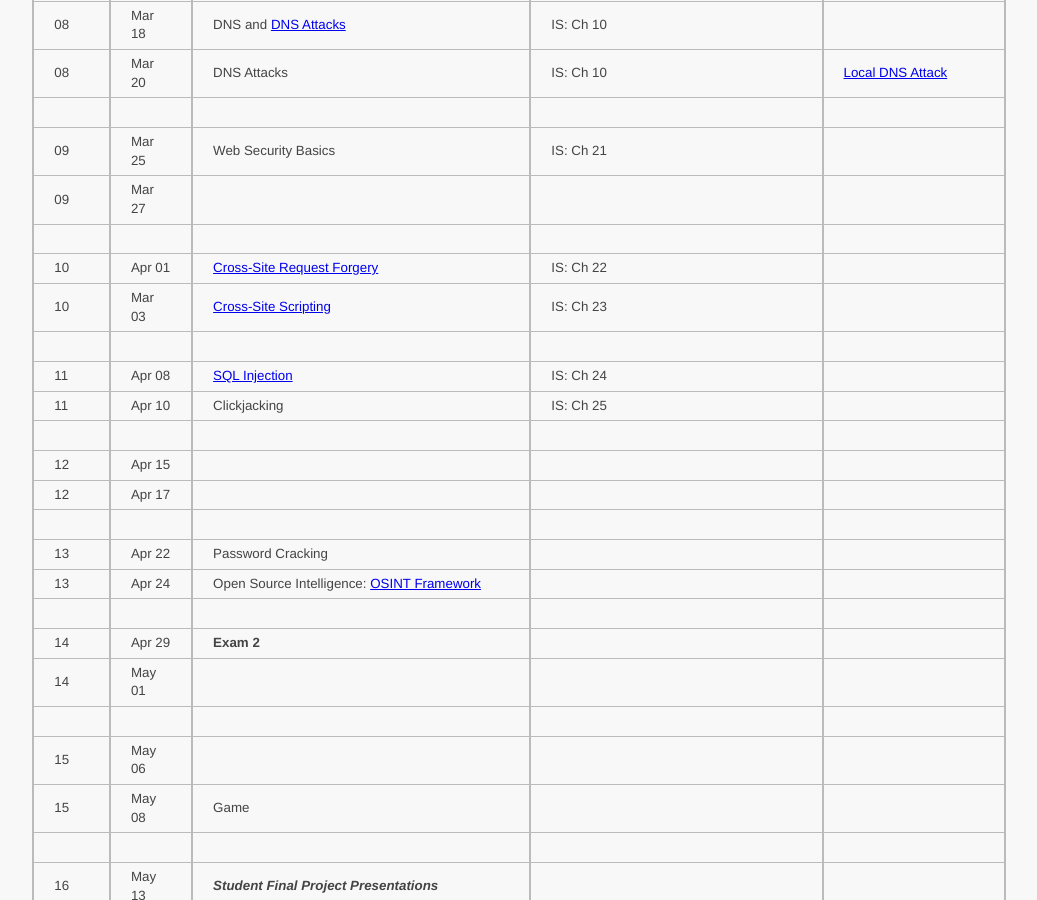
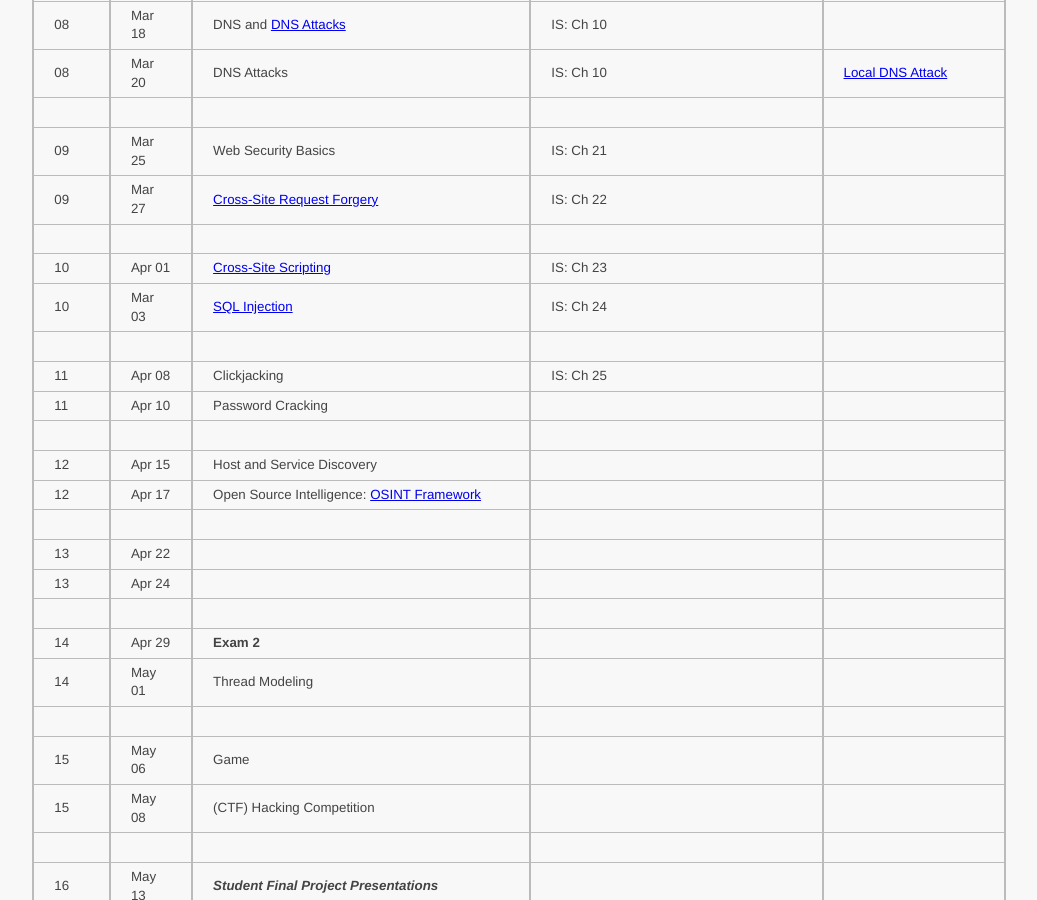
Before and after one commit to ycpcs/cs335-spring2025, a Jekyll site: the page built from schedule/index.md, in a window 1280 px wide and 900 px high, scrolled down 1040 px. Shown: the whole window, without its empty margins (121-1158 px from the left). Built offline with Jekyll 4.4.1, drawn with Linux system fonts in a browser that asks for light colours.

Commit message:
update schedule

```diff
--- a/schedule/index.md
+++ b/schedule/index.md
@@ -35,25 +35,25 @@ IS: <a href="https://ycp.textbookx.com/book/Internet-Security-A-HandsOn-Approach
 > 08 | Mar 20 | DNS Attacks | IS: Ch 10 | [Local DNS Attack](../labs/dns_attack.html)
 > | | | |
 > 09 | Mar 25 | Web Security Basics | IS: Ch 21 |
-> 09 | Mar 27 | | |
+> 09 | Mar 27 | [Cross-Site Request Forgery](../slides/10_Web_CSRF.pdf) | IS: Ch 22 |
 > | | | |
-> 10 | Apr 01 | [Cross-Site Request Forgery](../slides/10_Web_CSRF.pdf) | IS: Ch 22 |
-> 10 | Mar 03 | [Cross-Site Scripting](../slides/11_Web_XSS.pdf) | IS: Ch 23 |
+> 10 | Apr 01 | [Cross-Site Scripting](../slides/11_Web_XSS.pdf) | IS: Ch 23 |
+> 10 | Mar 03 | [SQL Injection](../slides/12_Web_SQL_Injection.pdf) | IS: Ch 24 |
 > | | | |
-> 11 | Apr 08 | [SQL Injection](../slides/12_Web_SQL_Injection.pdf) | IS: Ch 24 |
-> 11 | Apr 10 | Clickjacking  | IS: Ch 25 |
+> 11 | Apr 08 | Clickjacking  | IS: Ch 25 |
+> 11 | Apr 10 | Password Cracking | |
 > | | | |
-> 12 | Apr 15 | | |
-> 12 | Apr 17 | | |
+> 12 | Apr 15 | Host and Service Discovery | |
+> 12 | Apr 17 | Open Source Intelligence: <a href="https://osintframework.com/" target="_blank">OSINT Framework</a> | |
 > | | | |
-> 13 | Apr 22 | Password Cracking | |
-> 13 | Apr 24 | Open Source Intelligence: <a href="https://osintframework.com/" target="_blank">OSINT Framework</a> | |
+> 13 | Apr 22 | | |
+> 13 | Apr 24 | | |
 > | | | |
 > 14 | Apr 29 | __Exam 2__ | |
-> 14 | May 01 | | |
+> 14 | May 01 | Thread Modeling | |
 > | | | |
-> 15 | May 06 | | |
-> 15 | May 08 | Game | |
+> 15 | May 06 | Game | |
+> 15 | May 08 | (CTF) Hacking Competition | |
 > | | | |
 > 16 | May 13 | *__Student Final Project Presentations__* | |
 > 16 | May 15 | *__Student Final Project Presentations__* | |
```
Also changed, not shown: 1 other file.
